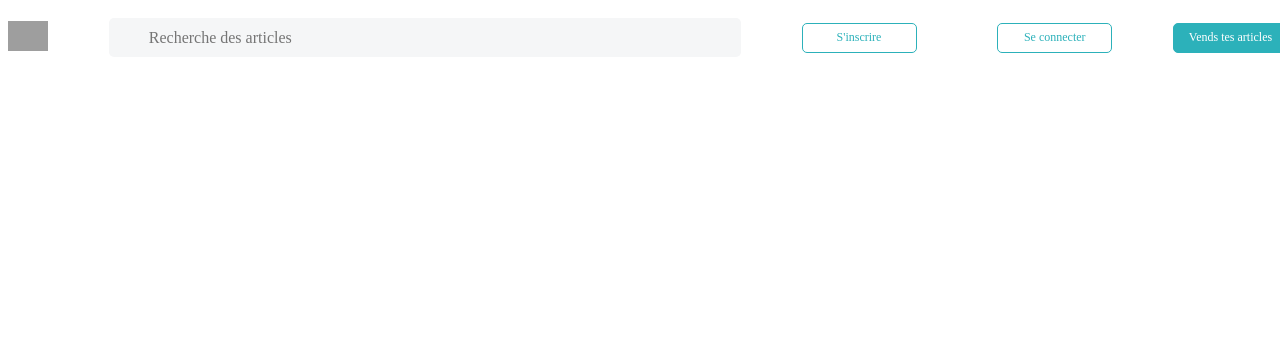
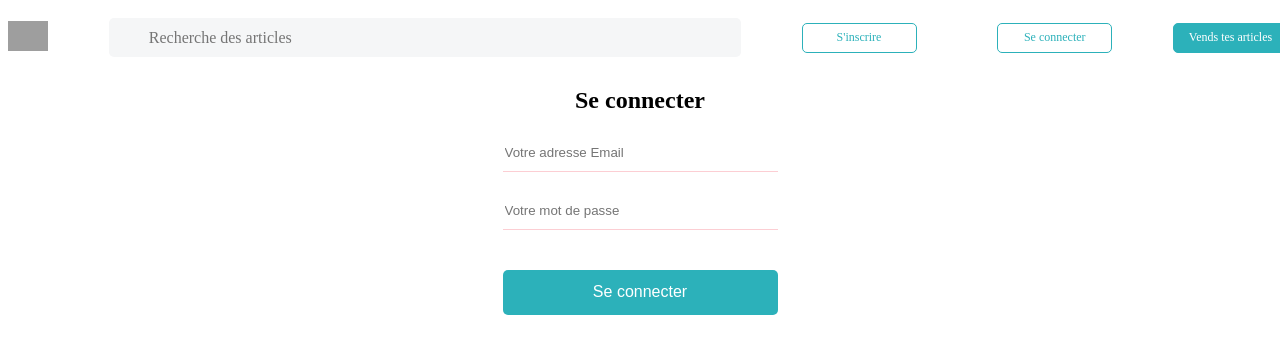
Before and after one commit to Thomas-Torrente/Vinted-Front-End, a React (Create React App) app: page /login in a window 1280 px wide. Shown: the top 354 px of the page. Built offline with nearby package versions, Linux system fonts and the light colour scheme; grey boxes are pictures that could not be loaded.

Commit message:
push login error

```diff
--- a/src/components/Header.js
+++ b/src/components/Header.js
@@ -21,9 +21,12 @@ const Header = () => {
             S'inscrire
           </button>
         </Link>
-        <button className="header-button button-login-signup">
-          Se connecter
-        </button>
+
+        <Link to="login">
+          <button className="header-button button-login-signup">
+            Se connecter
+          </button>
+        </Link>
         <button className="header-button button-sold">
           Vends tes articles
         </button>
--- /dev/null
+++ b/src/components/LoginForm.js
@@ -0,0 +1,33 @@
+import React from "react";
+
+const LoginForm = (props) => {
+  return (
+    <>
+      <div className="signupContenair">
+        <h2>Se connecter</h2>
+        <form onSubmit={props.whenSubmit} className="signupForm">
+          <input
+            type="text"
+            placeholder="Votre adresse Email"
+            value={props.email}
+            onChange={(event) => {
+              props.setEmail(event.target.value);
+            }}
+          />
+
+          <input
+            type="password"
+            placeholder="Votre mot de passe"
+            value={props.password}
+            onChange={(event) => {
+              props.setPassword(event.target.value);
+            }}
+          />
+          <button type="submit">Se connecter</button>
+        </form>
+      </div>
+    </>
+  );
+};
+
+export default LoginForm;
--- a/src/containers/Login.js
+++ b/src/containers/Login.js
@@ -1,9 +1,41 @@
-import React from "react";
+import React, { useState } from "react";
+import LoginForm from "../components/LoginForm";
+import axios from "axios";
+
 const Login = () => {
+  const [email, setEmail] = useState("");
+  const [password, setPasword] = useState("");
+
+  const whenSubmit = async (event) => {
+    event.preventDefault();
+
+    if (email) {
+      alert("Votre adresse email ou votre mot de passe est incorrect");
+    } else {
+      const sendSignup = await axios.post(
+        "https://vinted-api-thomas.herokuapp.com/user/login",
+        {
+          email: sendSignup.data.email,
+          password: sendSignup.data.password,
+        }
+      );
+      console.log(sendSignup.data.token);
+    }
+  };
+
   return (
     <>
-      <div></div>
+      <div>
+        <LoginForm
+          email={email}
+          setEmail={setEmail}
+          password={password}
+          setPasword={setPasword}
+          whenSubmit={whenSubmit}
+        />
+      </div>
     </>
   );
 };
+
 export default Login;
```
